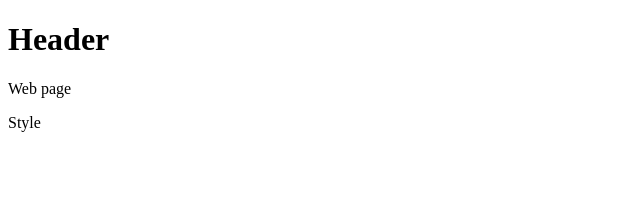
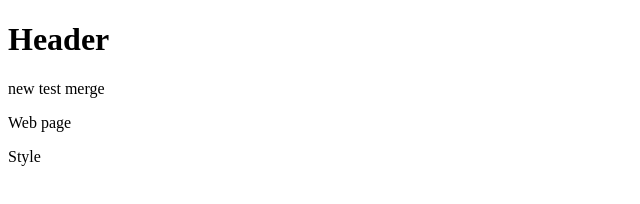
Before and after one commit to Star1One/StarCode, a plain HTML site: page index.html in a window 1280 px wide. Shown: the whole page, without its empty margins (0-640 px from the left). Drawn offline with Linux system fonts and the light colour scheme.

```diff
--- a/index.html
+++ b/index.html
@@ -10,6 +10,7 @@
 <body>
 
     <h1>Header </h1>
+    <p>new test merge</p>
 
     <footer>
         <nav>
```
